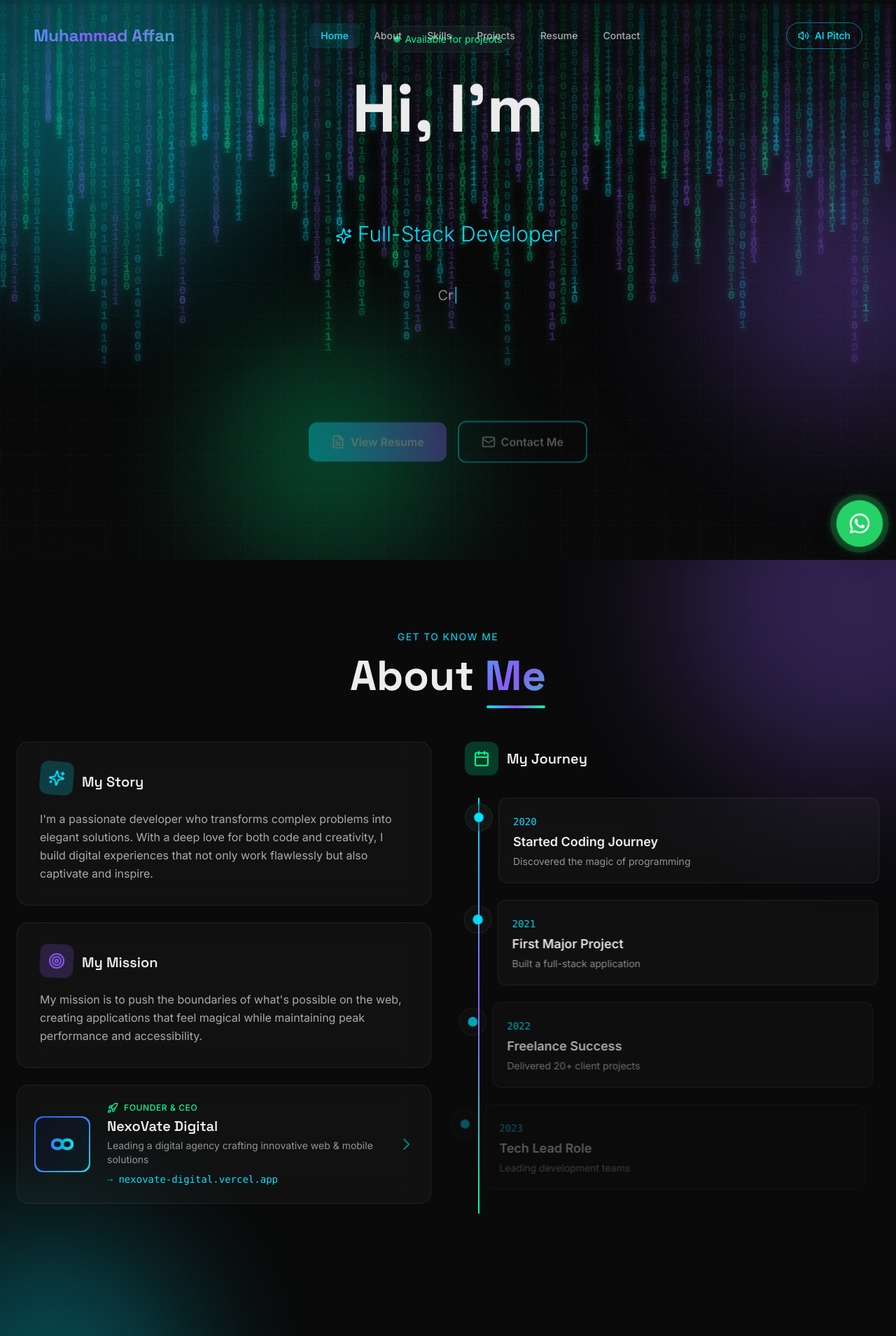
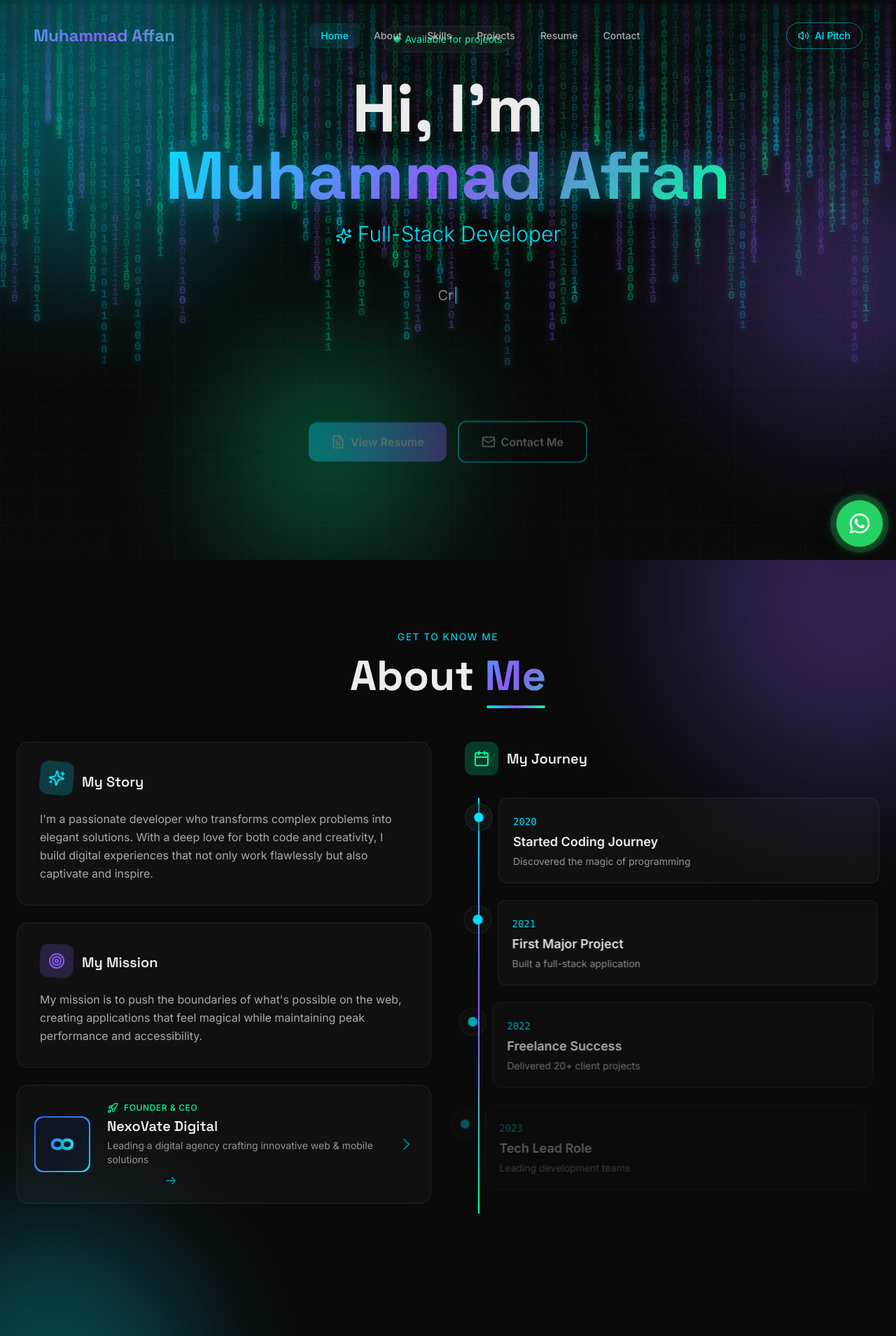
Before and after one commit to Muhammadd-01/Affan-sPortolio, a Next.js app: page / in a window 1280 px wide. Shown: the top 1909 px of the page at 70% size. Built offline with nearby package versions, Linux system fonts and the light colour scheme.

Commit message:
Affan'sPortfolio

```diff
--- a/src/components/cursor/CustomCursor.tsx
+++ b/src/components/cursor/CustomCursor.tsx
@@ -39,9 +39,9 @@ export default function CustomCursor() {
     const trailXSpring = useSpring(cursorX, trailConfig);
     const trailYSpring = useSpring(cursorY, trailConfig);
 
+    const handleMouseMove = useCallback((e: MouseEvent) => {
         const codeChars = ['<', '>', '/', '{', '}', '(', ')', ';', '0', '1'];
 
-    const handleMouseMove = useCallback((e: MouseEvent) => {
         cursorX.set(e.clientX);
         cursorY.set(e.clientY);
 
@@ -289,13 +289,13 @@ export default function CustomCursor() {
 function ClickRipple({ color }: { color: string }) {
     const [explosions, setExplosions] = useState<{ id: number; x: number; y: number; items: { char: string; angle: number; distance: number }[] }[]>([]);
 
+    useEffect(() => {
         const codeKeywords = [
             "const", "let", "function", "return", "async", "await",
             "import", "export", "class", "=>", "if", "else",
             "useState", "useEffect", "props", "render", "null"
         ];
 
-    useEffect(() => {
         const handleClick = (e: MouseEvent) => {
             // Create explosion items
             const items = Array(8).fill(0).map((_, i) => ({
--- a/src/components/navbar/Navbar.tsx
+++ b/src/components/navbar/Navbar.tsx
@@ -37,18 +37,20 @@ export default function Navbar() {
 
         if ("speechSynthesis" in window) {
             const utterance = new SpeechSynthesisUtterance(aiPitchScript);
-            utterance.rate = 0.9;
-            utterance.pitch = 1;
-            utterance.volume = 0.8;
+            utterance.rate = 0.85;
+            utterance.pitch = 0.8; // Lower pitch for male voice
+            utterance.volume = 0.9;
 
-            // Try to get a good voice
+            // Try to get a male voice
             const voices = window.speechSynthesis.getVoices();
-            const preferredVoice = voices.find(
+            const maleVoice = voices.find(
+                v => v.lang.startsWith("en") && (v.name.includes("Male") || v.name.includes("David") || v.name.includes("James") || v.name.includes("Mark"))
+            ) || voices.find(
                 v => v.lang.startsWith("en") && v.name.includes("Google")
             ) || voices.find(v => v.lang.startsWith("en"));
 
-            if (preferredVoice) {
-                utterance.voice = preferredVoice;
+            if (maleVoice) {
+                utterance.voice = maleVoice;
             }
 
             utterance.onend = () => setIsSpeaking(false);
--- a/src/components/sections/AboutSection.tsx
+++ b/src/components/sections/AboutSection.tsx
@@ -268,9 +268,11 @@ export default function AboutSection() {
                                 <p className="text-foreground/60 text-sm mt-1">
                                     Leading a digital agency crafting innovative web & mobile solutions
                                 </p>
-                                <div className="flex items-center gap-2 mt-2 text-neon-blue text-sm font-mono">
-                                    <span className="opacity-50">→</span>
-                                    <span className="group-hover:underline">nexovate-digital.vercel.app</span>
+                                <div className="flex items-center gap-2 mt-3 text-neon-blue/70 group-hover:text-neon-blue text-xs font-medium transition-colors">
+                                    <span className="opacity-0 group-hover:opacity-100 transition-opacity">Visit Website</span>
+                                    <svg className="w-4 h-4 group-hover:translate-x-1 transition-transform" fill="none" viewBox="0 0 24 24" stroke="currentColor">
+                                        <path strokeLinecap="round" strokeLinejoin="round" strokeWidth={2} d="M14 5l7 7m0 0l-7 7m7-7H3" />
+                                    </svg>
                                 </div>
                             </div>
 
--- a/src/components/sections/HeroSection.tsx
+++ b/src/components/sections/HeroSection.tsx
@@ -6,19 +6,30 @@ import { personalInfo } from "@/data/portfolio";
 import { useSmoothScroll } from "@/hooks/useNavigation";
 import { useRef, useEffect, useState } from "react";
 
-// Glitch text effect
+// Glitch text effect - with visible name
 function GlitchText({ text, className }: { text: string; className?: string }) {
     return (
         <span className={`relative inline-block ${className}`}>
-            <span className="relative z-10">{text}</span>
             <span
-                className="absolute inset-0 text-neon-blue opacity-70 animate-pulse"
+                className="relative z-10"
+                style={{
+                    background: "linear-gradient(135deg, #00E5FF, #8B5CF6, #00FF9C)",
+                    WebkitBackgroundClip: "text",
+                    WebkitTextFillColor: "transparent",
+                    backgroundClip: "text",
+                    filter: "drop-shadow(0 0 20px rgba(0, 229, 255, 0.5))",
+                }}
+            >
+                {text}
+            </span>
+            <span
+                className="absolute inset-0 text-neon-blue opacity-50"
                 style={{ transform: "translate(-2px, 2px)", clipPath: "inset(0 0 50% 0)" }}
             >
                 {text}
             </span>
             <span
-                className="absolute inset-0 text-neon-purple opacity-70"
+                className="absolute inset-0 text-neon-purple opacity-50"
                 style={{ transform: "translate(2px, -2px)", clipPath: "inset(50% 0 0 0)" }}
             >
                 {text}
--- a/src/components/ui/LoadingScreen.tsx
+++ b/src/components/ui/LoadingScreen.tsx
@@ -118,6 +118,7 @@ export default function LoadingScreen({ onComplete }: { onComplete: () => void }
     const [loadingText, setLoadingText] = useState("Initializing");
     const [showContent, setShowContent] = useState(true);
 
+    useEffect(() => {
         const loadingStages = [
             { progress: 15, text: "Loading assets..." },
             { progress: 30, text: "Compiling components..." },
@@ -128,7 +129,6 @@ export default function LoadingScreen({ onComplete }: { onComplete: () => void }
             { progress: 100, text: "Welcome!" },
         ];
 
-    useEffect(() => {
         let currentStage = 0;
         const interval = setInterval(() => {
             if (currentStage < loadingStages.length) {
```
Lines whose indentation alone changed are shown as unchanged.
